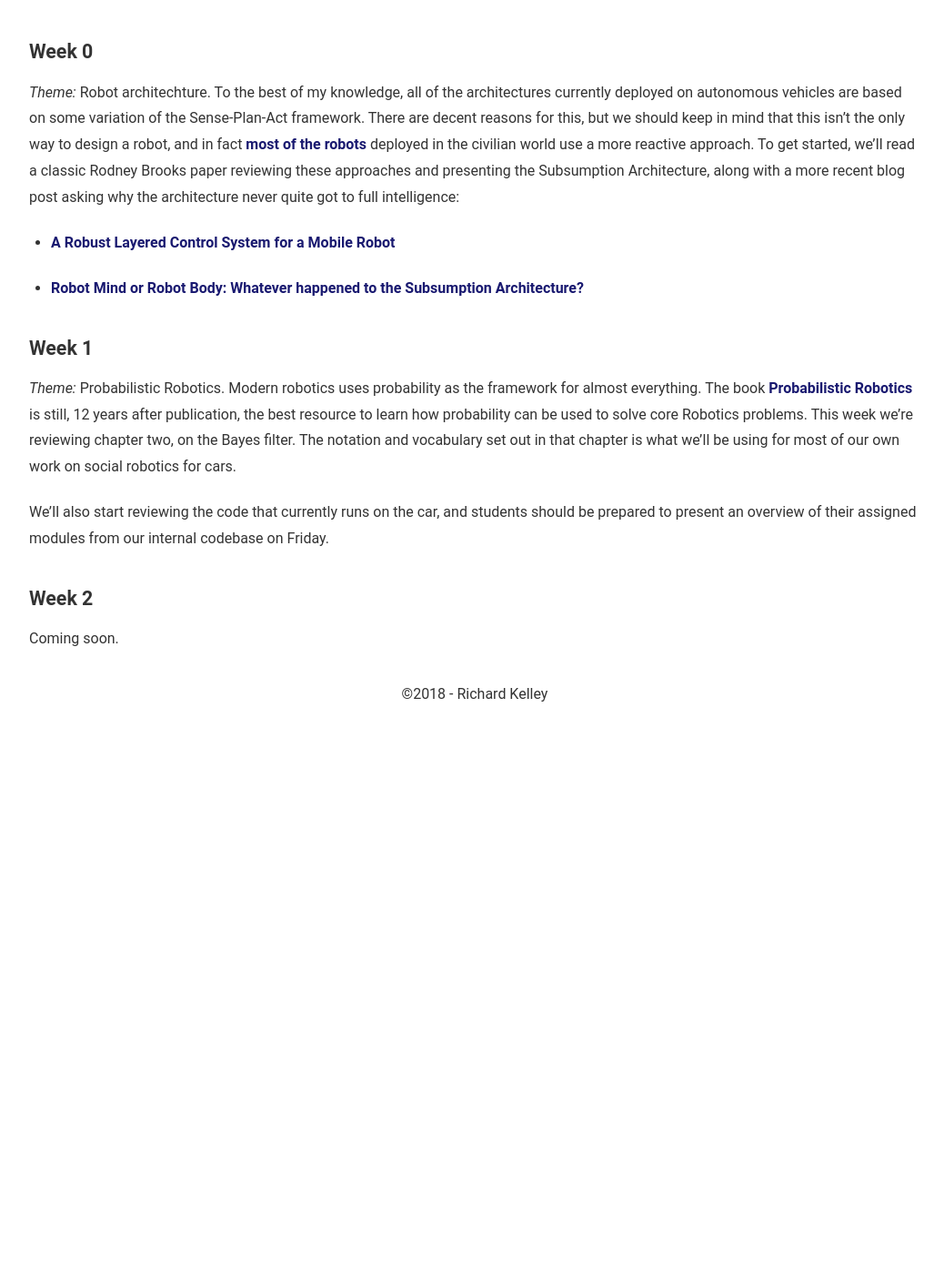
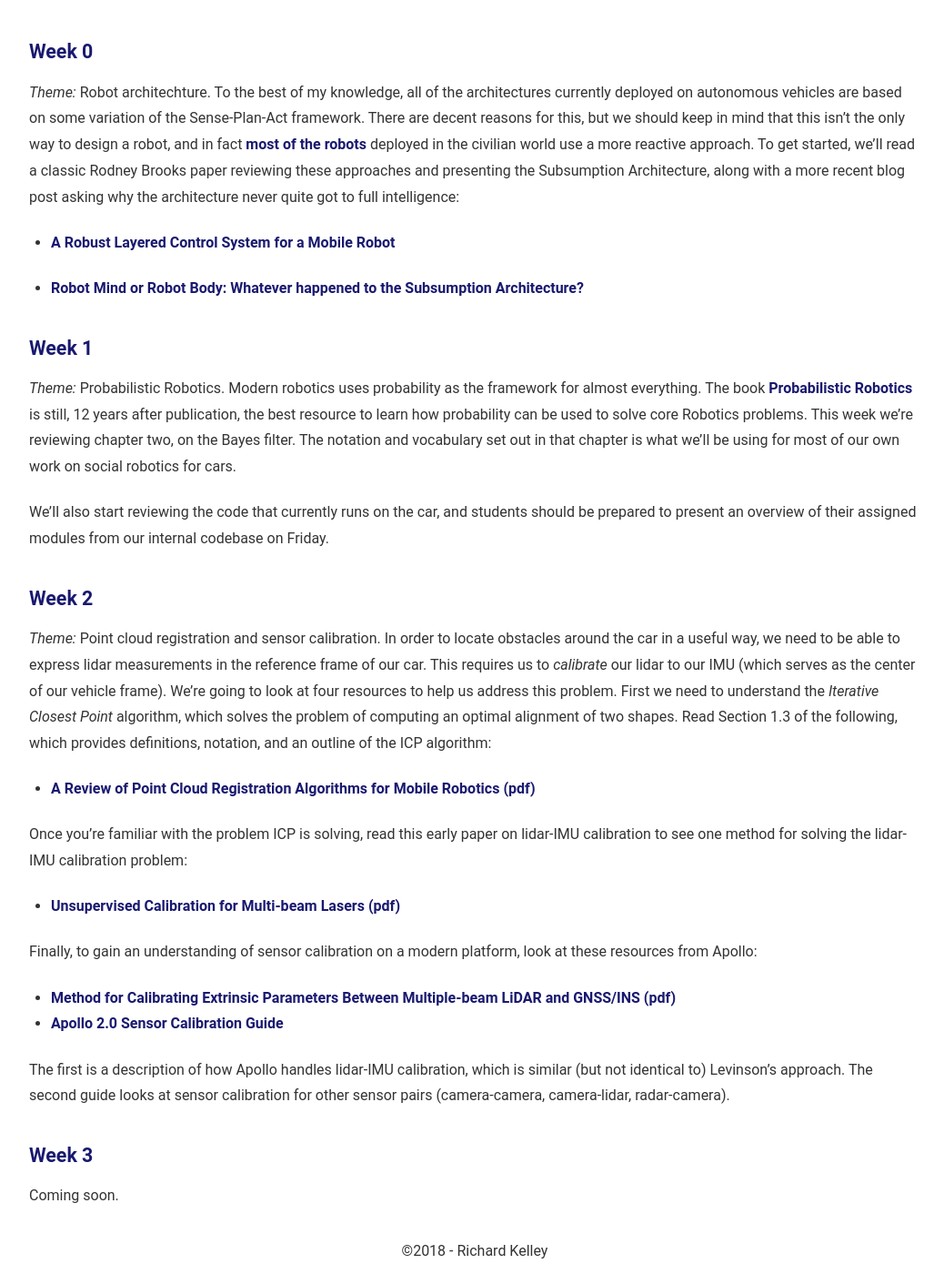
Before and after one commit to RichardKelley/richardkelley.github.io, a Jekyll site: the page built from readings.md, in a window 1280 px wide and 1400 px high, scrolled down 899 px. Shown: the whole window at 91% size, without its empty margins (118-1156 px from the left). Built offline with Jekyll 4.4.1, drawn with Linux system fonts in a browser that asks for light colours; before the commit the page ends 1687 px from its top, so only the background shows below that.

Commit message:
Added week 2 readings.

```diff
--- a/readings.md
+++ b/readings.md
@@ -12,7 +12,7 @@
 along, check out the list below. And if you have any suggestions or
 comments, please share them with me!
 
-### General Resources
+### [General Resources](#general-resouces)
 
 There are a few resources that we'll refer back to repeatedly over the
 semester. In no particular order, here are some _**survey papers**_ we'll
@@ -52,7 +52,7 @@
   interesting to look at how perception was being done before deep
   learning happened.
 
-### Week 0
+### [Week 0](#week-0)
 
 _Theme:_ Robot architechture. To the best of my knowledge, all of the
 architectures currently deployed on autonomous vehicles are based on
@@ -72,7 +72,7 @@
 - [Robot Mind or Robot Body: Whatever happened to the Subsumption
   Architecture?](http://www.artificialhumancompanions.com/robot-mind-robot-body-whatever-happened-subsumption-architecture/){:target="blank"}
 
-### Week 1
+### [Week 1](#week-1)
 
 _Theme:_ Probabilistic Robotics. Modern robotics uses probability as
 the framework for almost everything. The book [Probabilistic
@@ -87,6 +87,38 @@
 and students should be prepared to present an overview of their
 assigned modules from our internal codebase on Friday.
 
-### Week 2
+### [Week 2](#week-2)
+
+_Theme:_ Point cloud registration and sensor calibration. In order to
+locate obstacles around the car in a useful way, we need to be able to
+express lidar measurements in the reference frame of our car. This
+requires us to _calibrate_ our lidar to our IMU (which serves as the
+center of our vehicle frame). We're going to look at four resources to
+help us address this problem. First we need to understand the
+_Iterative Closest Point_ algorithm, which solves the problem of
+computing an optimal alignment of two shapes. Read Section 1.3 of the
+following, which provides definitions, notation, and an outline of the
+ICP algorithm:
+
+- [A Review of Point Cloud Registration Algorithms for Mobile Robotics (pdf)](https://hal.archives-ouvertes.fr/hal-01178661/document){:target="blank"}
+
+Once you're familiar with the problem ICP is solving, read this early
+paper on lidar-IMU calibration to see one method for solving the
+lidar-IMU calibration problem:
+
+- [Unsupervised Calibration for Multi-beam Lasers (pdf)](http://driving.stanford.edu/papers/ISER2010.pdf){:target="blank"}
+
+Finally, to gain an understanding of sensor calibration on a modern
+platform, look at these resources from Apollo:
+
+- [Method for Calibrating Extrinsic Parameters Between Multiple-beam LiDAR and GNSS/INS (pdf)](https://github.com/ApolloAuto/apollo/blob/master/docs/specs/lidar_calibration.pdf){:target="blank"}
+- [Apollo 2.0 Sensor Calibration Guide](https://github.com/ApolloAuto/apollo/blob/master/docs/quickstart/apollo_2_0_sensor_calibration_guide.md){:target="blank"}
+
+The first is a description of how Apollo handles lidar-IMU
+calibration, which is similar (but not identical to) Levinson's
+approach. The second guide looks at sensor calibration for other
+sensor pairs (camera-camera, camera-lidar, radar-camera).
+
+### [Week 3](#week-3)
 
 Coming soon.
```
